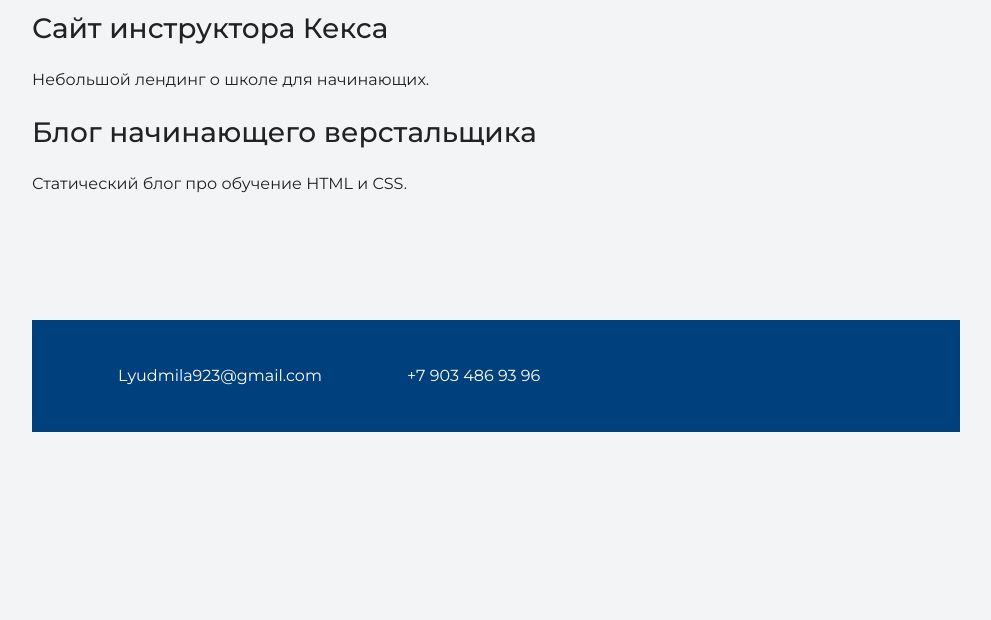
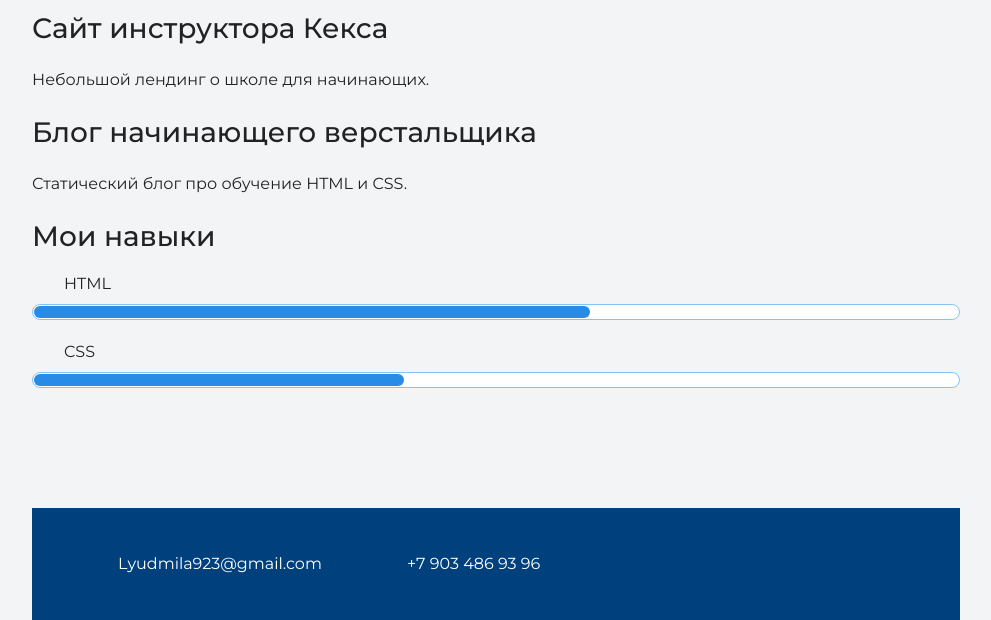
Before and after one commit to lyudmila923/my-site, a plain HTML site: page index.html in a window 1280 px wide. Shown: the part 1736-2356 px from the top of the page, without its empty margins (144-1135 px from the left). Before the commit the page ends 2168 px from the top, so only its background shows below. Drawn offline with nearby package versions, Linux system fonts and the light colour scheme.

Commit message:
картинки3

```diff
--- a/index.html
+++ b/index.html
@@ -46,6 +46,15 @@
 
       <h3>Блог начинающего верстальщика</h3>
       <p>Статический блог про обучение HTML и CSS.</p>
+	  <div class="skills">
+	 <h3> Мои навыки</h3>
+	  <dl class="skills-list">
+	  <dt class="skill-html">HTML</dt>
+    <dd class="level"><div style="width: 60%;" >60%</div></dd>
+    <dt class="CSS">CSS</dt>
+    <dd class="level"><div style="width: 40%;" >40%</div></dd>
+  </dl>
+  </div>
     </section>
 
     <footer class="page-footer">
```
